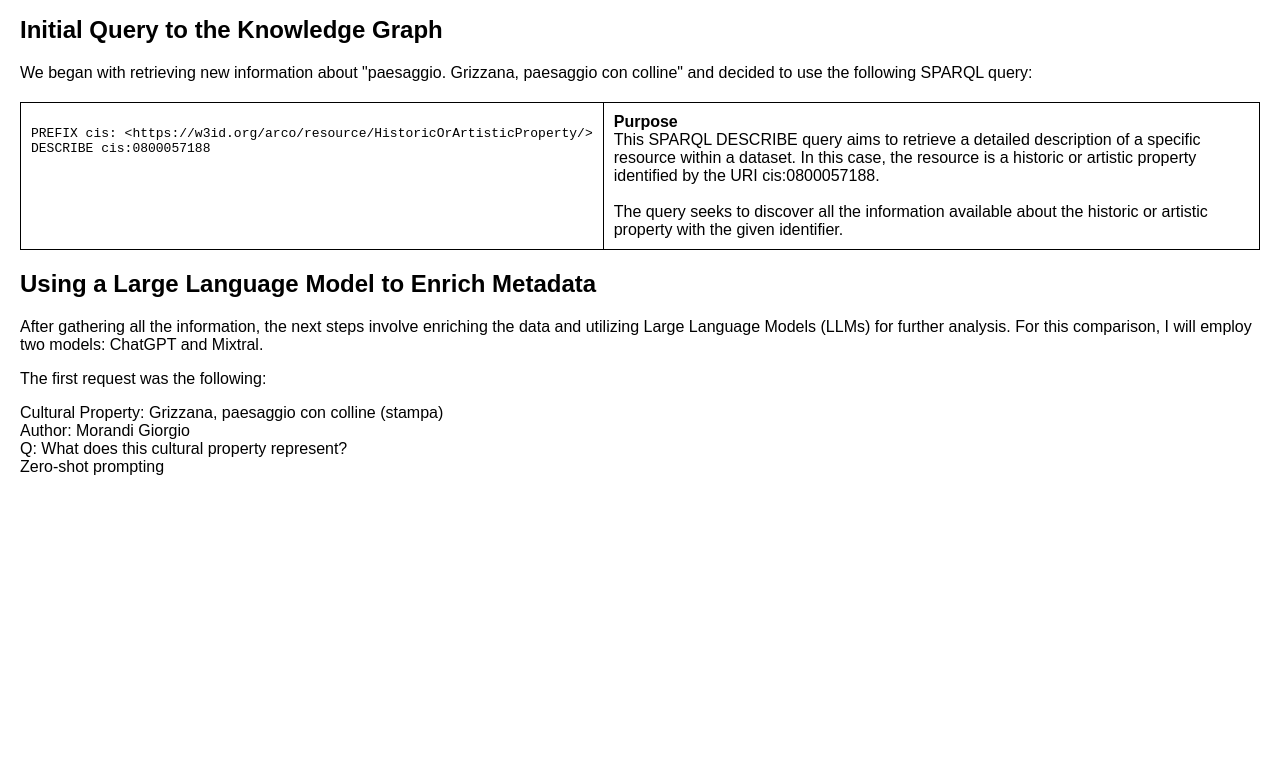
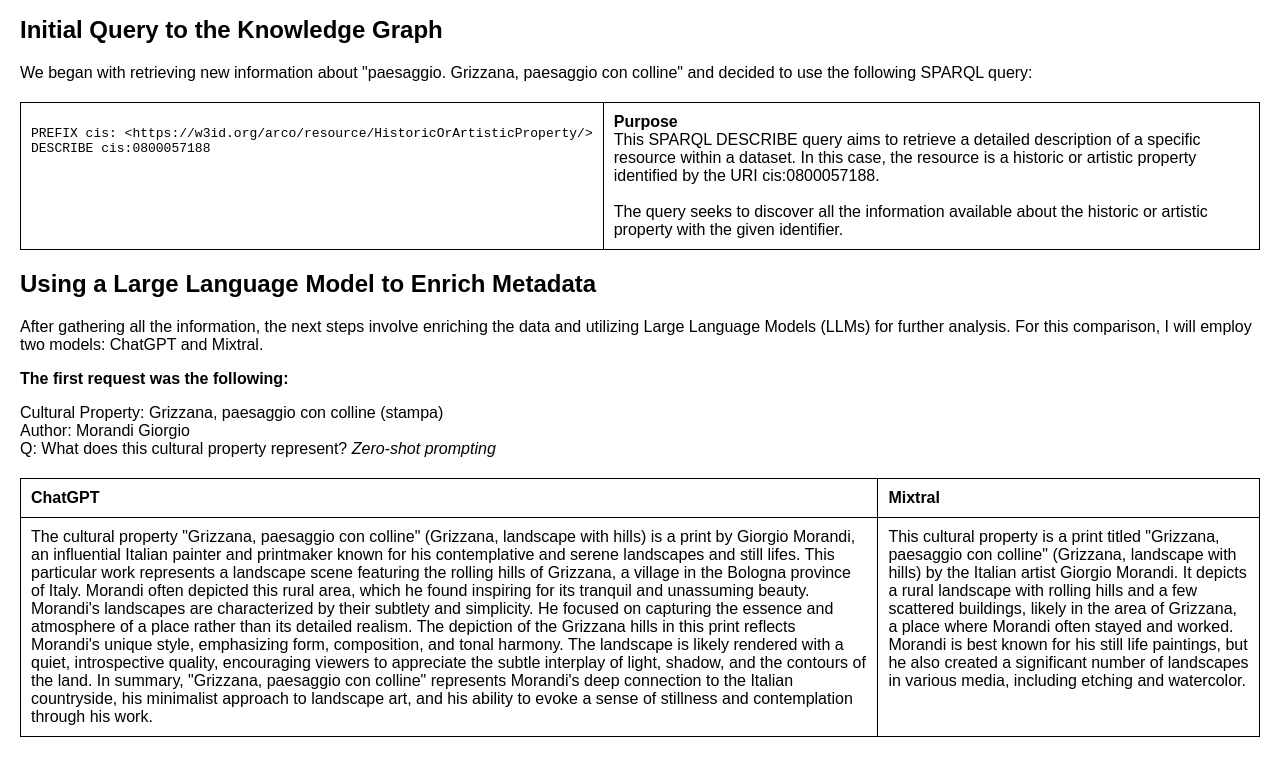
Before and after one commit to Natallia-Kurashevich/Natallia-Kurashevich.github.io, a plain HTML site: page stage2.html in a window 1280 px wide. Shown: the part 370-1127 px from the top of the page. Before the commit the page ends 882 px from the top, so only its background shows below. Drawn offline with Linux system fonts and the light colour scheme.

Commit message:
Update stage2.html

```diff
--- a/stage2.html
+++ b/stage2.html
@@ -117,13 +117,31 @@ DESCRIBE cis:0800057188
         <div class="additional-info">
             <h2><strong>Using a Large Language Model to Enrich Metadata</strong></h2>
             <p>After gathering all the information, the next steps involve enriching the data and utilizing Large Language Models (LLMs) for further analysis. For this comparison, I will employ two models: ChatGPT and Mixtral.</p>
-            <p>The first request was the following:</p>
+            <p><strong>The first request was the following:</strong></p>
             <p>
                 Cultural Property: Grizzana, paesaggio con colline (stampa)<br>
                 Author: Morandi Giorgio<br>
-                Q: What does this cultural property represent?<br>
-                Zero-shot prompting
+                Q: What does this cultural property represent?<be>
+                <i>Zero-shot prompting</i>
             </p>
+            <table>
+                <tr>
+                    <td><strong>ChatGPT</strong></td>
+                    <td><strong>Mixtral</strong></td>
+                </tr>
+                <tr>
+                    <td>
+                        The cultural property "Grizzana, paesaggio con colline" (Grizzana, landscape with hills) is a print by Giorgio Morandi, an influential Italian painter and printmaker known for his contemplative and serene landscapes and still lifes. This particular work represents a landscape scene featuring the rolling hills of Grizzana, a village in the Bologna province of Italy. Morandi often depicted this rural area, which he found inspiring for its tranquil and unassuming beauty.
+
+                        Morandi's landscapes are characterized by their subtlety and simplicity. He focused on capturing the essence and atmosphere of a place rather than its detailed realism. The depiction of the Grizzana hills in this print reflects Morandi's unique style, emphasizing form, composition, and tonal harmony. The landscape is likely rendered with a quiet, introspective quality, encouraging viewers to appreciate the subtle interplay of light, shadow, and the contours of the land.
+
+                        In summary, "Grizzana, paesaggio con colline" represents Morandi's deep connection to the Italian countryside, his minimalist approach to landscape art, and his ability to evoke a sense of stillness and contemplation through his work.
+                    </td>
+                    <td>
+                        This cultural property is a print titled "Grizzana, paesaggio con colline" (Grizzana, landscape with hills) by the Italian artist Giorgio Morandi. It depicts a rural landscape with rolling hills and a few scattered buildings, likely in the area of Grizzana, a place where Morandi often stayed and worked. Morandi is best known for his still life paintings, but he also created a significant number of landscapes in various media, including etching and watercolor.
+                    </td>
+                </tr>
+            </table>
         </div>
     </div>
 </body>
```
